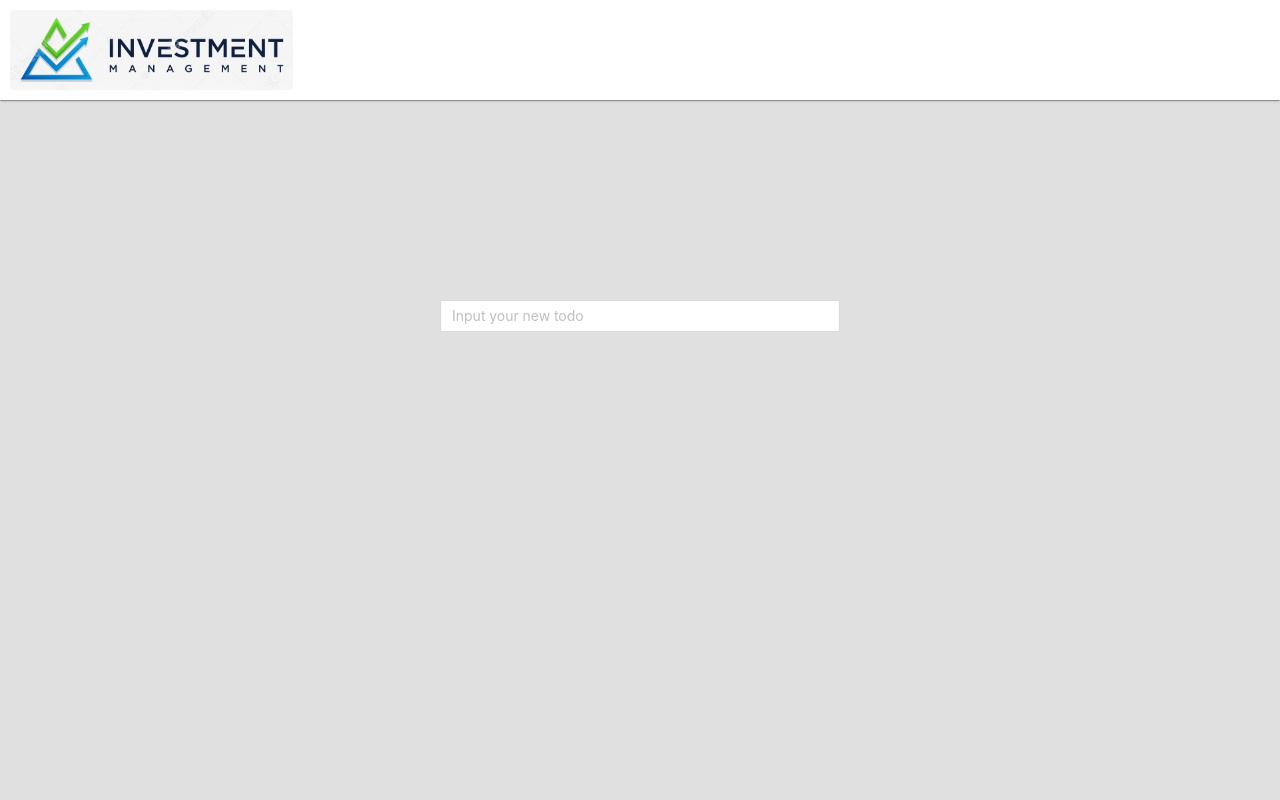
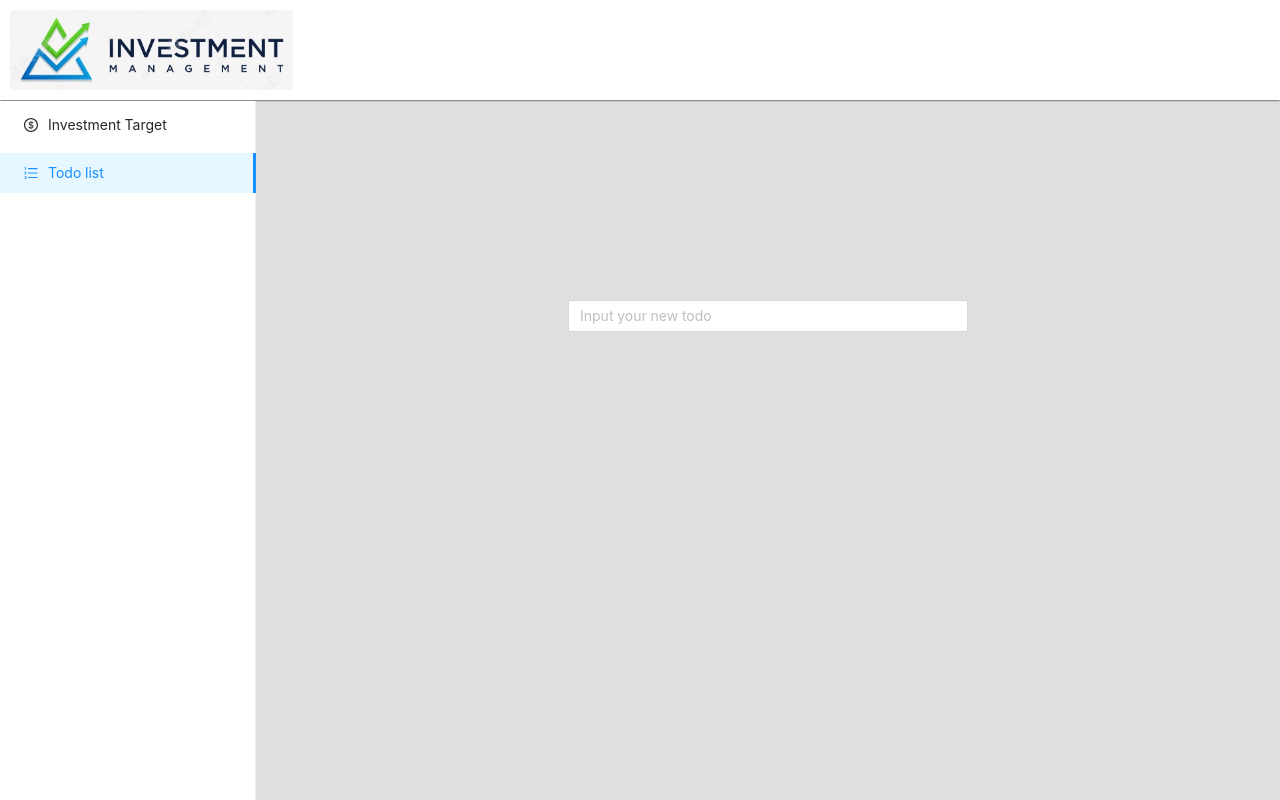
Before and after one commit to bao-anh/react-unit-test, a React (Create React App) app: page /todos in a window 1280 px wide. Built offline with nearby package versions, Linux system fonts and the light colour scheme.

Commit message:
feat: add left bar

```diff
--- a/src/App.js
+++ b/src/App.js
@@ -6,16 +6,19 @@ import {
   Route,
 } from 'react-router-dom';
 import { Todos } from './pages';
-import { AHeader } from './components/molecules';
+import { AHeader, ALeftBar } from './components/molecules';
 
 function App() {
   return (
     <div className="App">
       <BrowserRouter>
         <AHeader />
-        <Switch>
-          <Route path="/todos" exact component={Todos} />
-        </Switch>
+        <div className="wrapper">
+          <ALeftBar />
+          <Switch>
+            <Route path="/todos" exact component={Todos} />
+          </Switch>
+        </div>
       </BrowserRouter>
     </div>
   );
--- a/src/App.less
+++ b/src/App.less
@@ -3,3 +3,16 @@
 body {
   background-color: #e0e0e0;
 }
+
+#root {
+  height: 100%;
+}
+
+.App {
+  height: 100%;
+}
+
+.wrapper {
+  display: flex;
+  height: calc(100% - 100px);
+}
--- a/src/components/molecules/AHeader/index.js
+++ b/src/components/molecules/AHeader/index.js
@@ -1,11 +1,15 @@
 import React from 'react';
+import { useHistory } from 'react-router-dom';
 import StyledHeader from './styled';
 import { AImage } from '../../atoms';
 import Logo from '../../../assets/images/investment-logo.jpeg';
 
 const AHeader = () => {
+  const history = useHistory();
+
   const handleRedirectToDashboard = () => {
-
+    history.push('/');
+    window.location.reload();
   };
 
   return (
--- /dev/null
+++ b/src/components/molecules/ALeftBar/index.js
@@ -0,0 +1,26 @@
+import React from 'react';
+import { Menu } from 'antd';
+import { Link, useLocation } from 'react-router-dom';
+import { OrderedListOutlined, DollarOutlined } from '@ant-design/icons';
+import StyledALeftBar from './styled';
+
+const ALeftBar = () => {
+  const location = useLocation();
+  return (
+    <StyledALeftBar>
+      <Menu
+        defaultSelectedKeys={[location.pathname]}
+        mode="inline"
+      >
+        <Menu.Item key="/" icon={<DollarOutlined />}>
+          <Link to="/">Investment Target</Link>
+        </Menu.Item>
+        <Menu.Item key="/todos" icon={<OrderedListOutlined />}>
+          <Link to="/todos">Todo list</Link>
+        </Menu.Item>
+      </Menu>
+    </StyledALeftBar>
+  );
+};
+
+export default ALeftBar;
--- /dev/null
+++ b/src/components/molecules/ALeftBar/styled.js
@@ -0,0 +1,11 @@
+import styled from 'styled-components';
+
+const MARGIN_TOP = '1px';
+
+export default styled.div`
+  .ant-menu {
+    margin-top: ${MARGIN_TOP};
+    height: calc(100% - ${MARGIN_TOP});
+    width: 256px;
+  }
+`;
--- a/src/components/molecules/index.js
+++ b/src/components/molecules/index.js
@@ -1,4 +1,5 @@
 import ATodo from './ATodo';
 import AHeader from './AHeader';
+import ALeftBar from './ALeftBar';
 
-export { ATodo, AHeader };
+export { ATodo, AHeader, ALeftBar };
```
